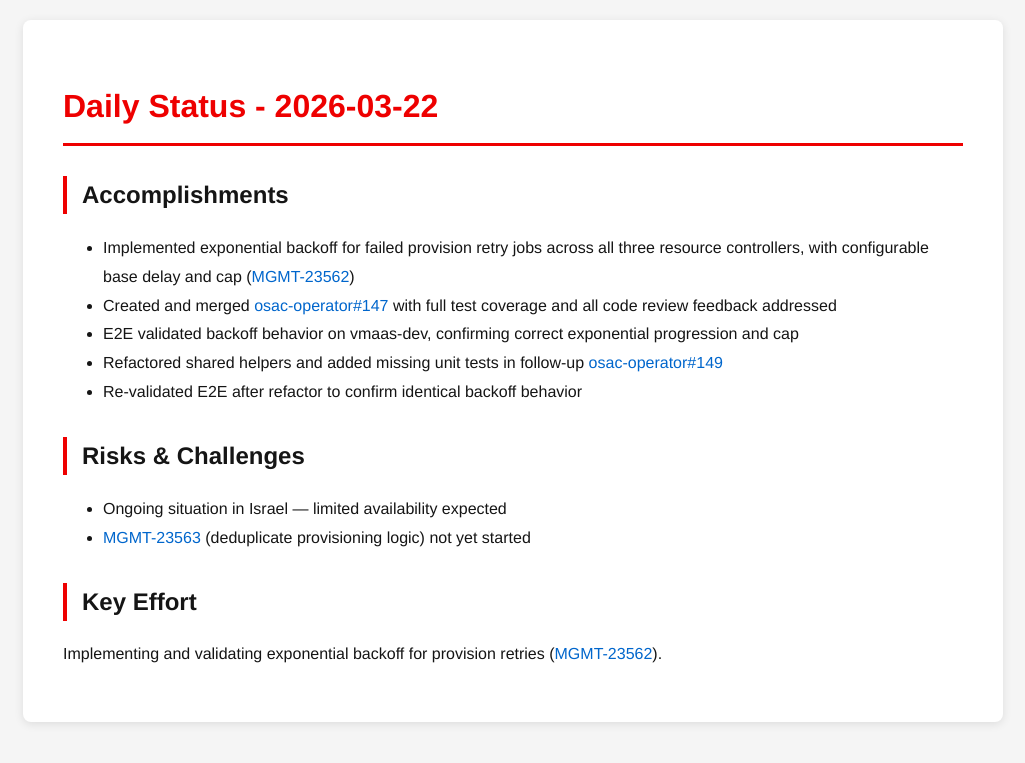
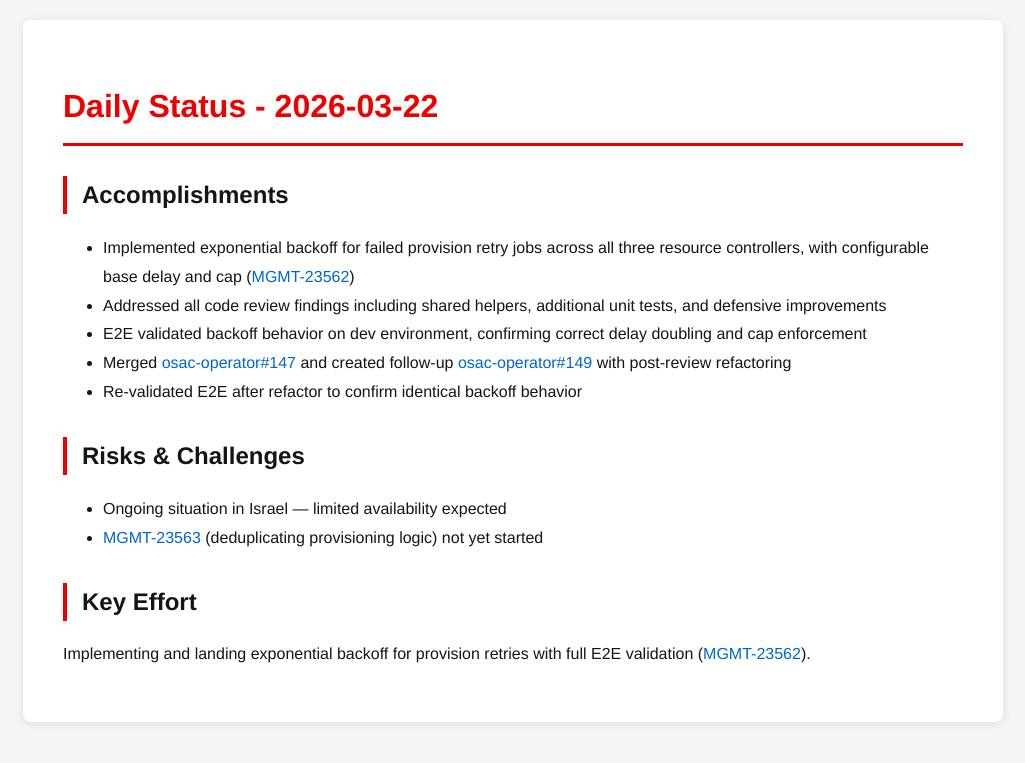
Before and after one commit to tzvatot/daily-status, a Jekyll site: the page built from 2026-03-22.md, in a window 1280 px wide. Shown: the top 763 px of the page, without its empty margins (127-1152 px from the left). Built offline with Jekyll 4.4.1, drawn with Linux system fonts in a browser that asks for light colours.

Commit message:
Daily status update - 2026-03-22

```diff
--- a/2026-03-22.md
+++ b/2026-03-22.md
@@ -8,14 +8,14 @@
 
 ## Accomplishments
 - Implemented exponential backoff for failed provision retry jobs across all three resource controllers, with configurable base delay and cap ([MGMT-23562](https://issues.redhat.com/browse/MGMT-23562))
-- Created and merged [osac-operator#147](https://github.com/osac-project/osac-operator/pull/147) with full test coverage and all code review feedback addressed
-- E2E validated backoff behavior on vmaas-dev, confirming correct exponential progression and cap
-- Refactored shared helpers and added missing unit tests in follow-up [osac-operator#149](https://github.com/osac-project/osac-operator/pull/149)
+- Addressed all code review findings including shared helpers, additional unit tests, and defensive improvements
+- E2E validated backoff behavior on dev environment, confirming correct delay doubling and cap enforcement
+- Merged [osac-operator#147](https://github.com/osac-project/osac-operator/pull/147) and created follow-up [osac-operator#149](https://github.com/osac-project/osac-operator/pull/149) with post-review refactoring
 - Re-validated E2E after refactor to confirm identical backoff behavior
 
 ## Risks & Challenges
 - Ongoing situation in Israel — limited availability expected
-- [MGMT-23563](https://issues.redhat.com/browse/MGMT-23563) (deduplicate provisioning logic) not yet started
+- [MGMT-23563](https://issues.redhat.com/browse/MGMT-23563) (deduplicating provisioning logic) not yet started
 
 ## Key Effort
-Implementing and validating exponential backoff for provision retries ([MGMT-23562](https://issues.redhat.com/browse/MGMT-23562)).
+Implementing and landing exponential backoff for provision retries with full E2E validation ([MGMT-23562](https://issues.redhat.com/browse/MGMT-23562)).
```
